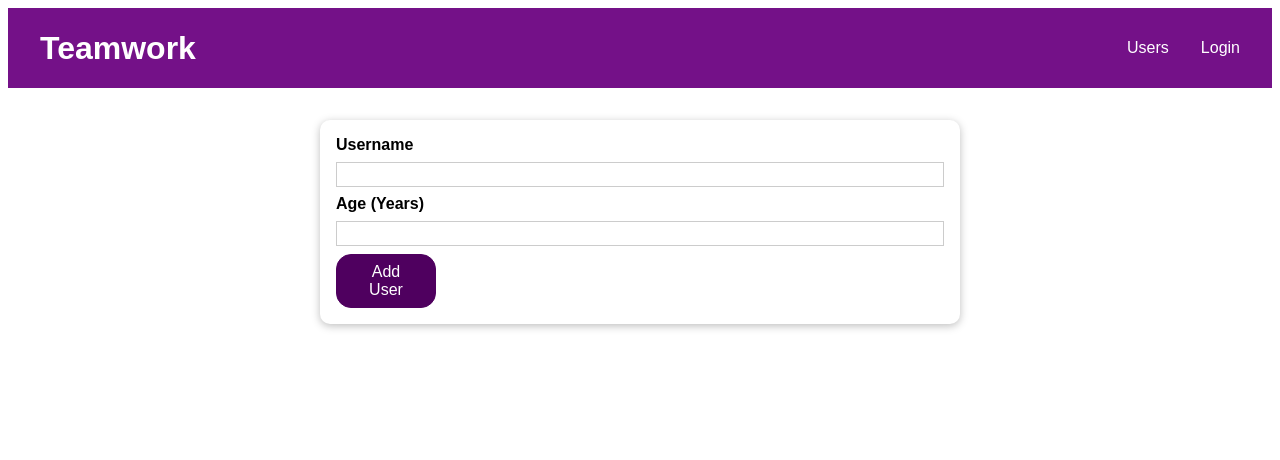
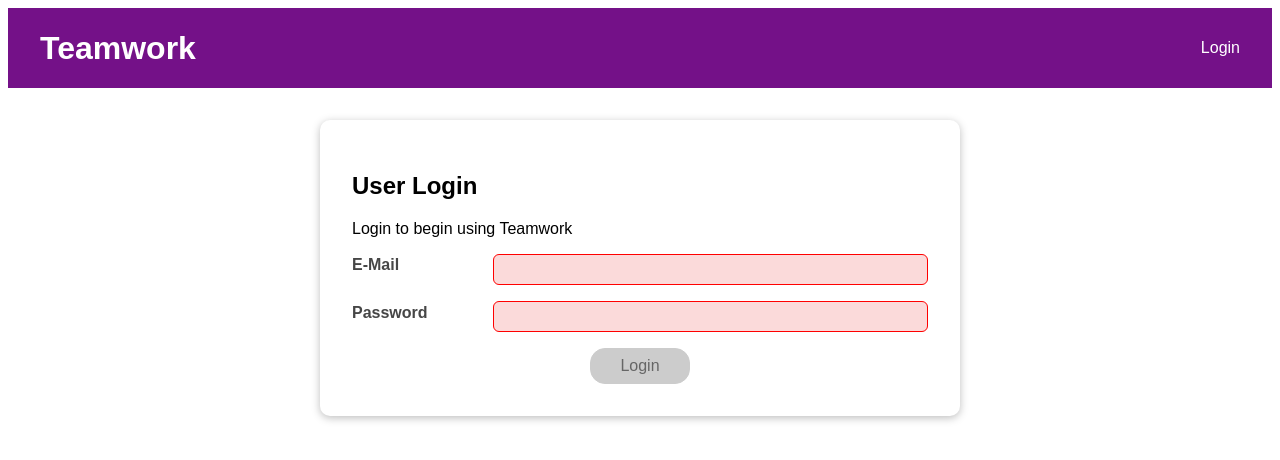
Before and after one commit to emmawalshdev/react-form-handler, a React (Create React App) app: page / in a window 1280 px wide. Shown: the top 460 px of the page. Built offline with nearby package versions, Linux system fonts and the light colour scheme.

Commit message:
Add login to homepage

```diff
--- a/src/RoutesPath.js
+++ b/src/RoutesPath.js
@@ -8,7 +8,8 @@ const RoutesPath = () => {
         <>
         <Router>
             <Routes>
-                <Route path="/" exact element={<Users/>}/>
+                <Route path="/" exact element={<LoginUser/>}/>
+                <Route path="/users" exact element={<Users/>}/>
                 <Route path='/login' exact element={<LoginUser/>}/>
             </Routes>
         </Router>
--- a/src/components/Login/Login.js
+++ b/src/components/Login/Login.js
@@ -104,6 +104,8 @@ const Login = (props) => {
   return (
     <Card className={classes.login}>
       <form onSubmit={submitHandler}>
+        <h2>User Login</h2>
+        <p>Login to begin using Teamwork</p>
         <Input
           id="email"
           label="E-Mail"
--- a/src/components/MainHeader/Navigation.js
+++ b/src/components/MainHeader/Navigation.js
@@ -9,11 +9,14 @@ const Navigation = () => {
   return (
       <nav className={classes.nav}>
       <ul>
-        <li>
-        <Link to='/' >
-          Users
-        </Link>
-        </li>
+        {ctx.isLoggedIn && (
+          <li>
+            <Link to='/' >
+              Users
+            </Link>
+          </li>
+        )}
+
         {ctx.isLoggedIn && (
           <li>
             <button onClick={ctx.onLogout}>Logout</button>
```
